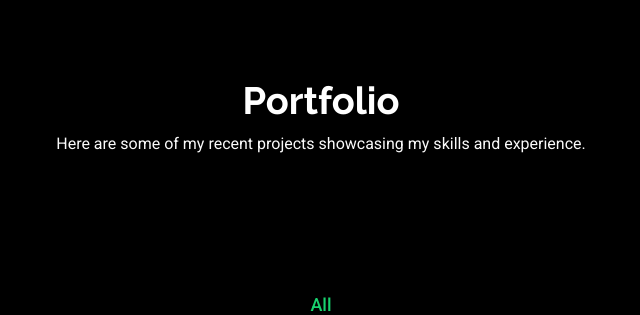
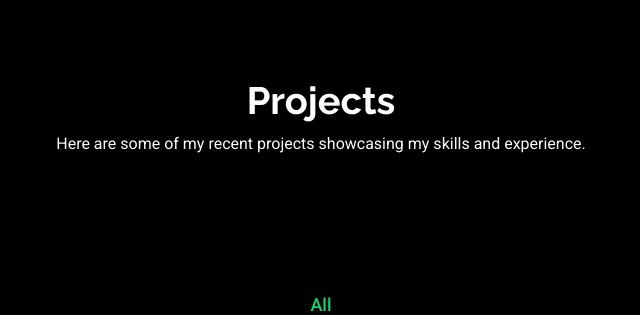
Before and after one commit to un-caught/my-django-portfolio, a Django app: page /projects/ in a window 1280 px wide. Shown: the part 83-398 px from the top of the page, without its empty margins (319-959 px from the left). Run offline with Django 5.2, Linux system fonts and the light colour scheme; data comes from the database, SQL or seed files in the repository; some libraries are stand-ins or nearby versions.

Commit message:
Update projects.html

```diff
--- a/resume/templates/projects.html
+++ b/resume/templates/projects.html
@@ -1,6 +1,6 @@
 {% extends 'main.html' %}
 {% load static %}
-{% block title %}Israel Korodele | Django Web Developer - Portfolio{% endblock title %}
+{% block title %}Israel Korodele | Django Web Developer - Projects{% endblock title %}
 
 {% block content %}
 <main class="main">
@@ -11,7 +11,7 @@
         <div class="container">
           <div class="row d-flex justify-content-center text-center">
             <div class="col-lg-8">
-              <h1>Portfolio</h1>
+              <h1>Projects</h1>
               <p class="mb-0">Here are some of my recent projects showcasing my skills and experience.</p>
             </div>
           </div>
```
